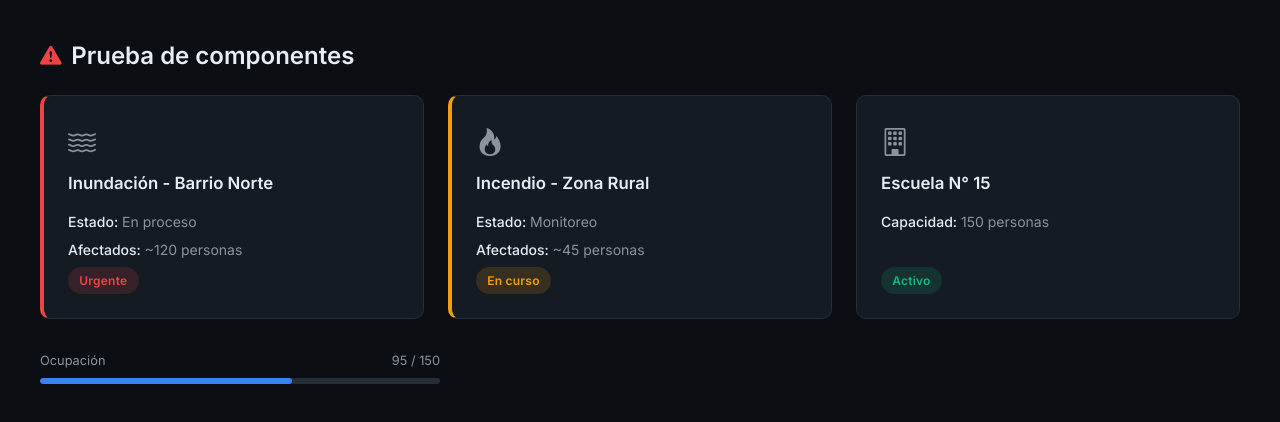
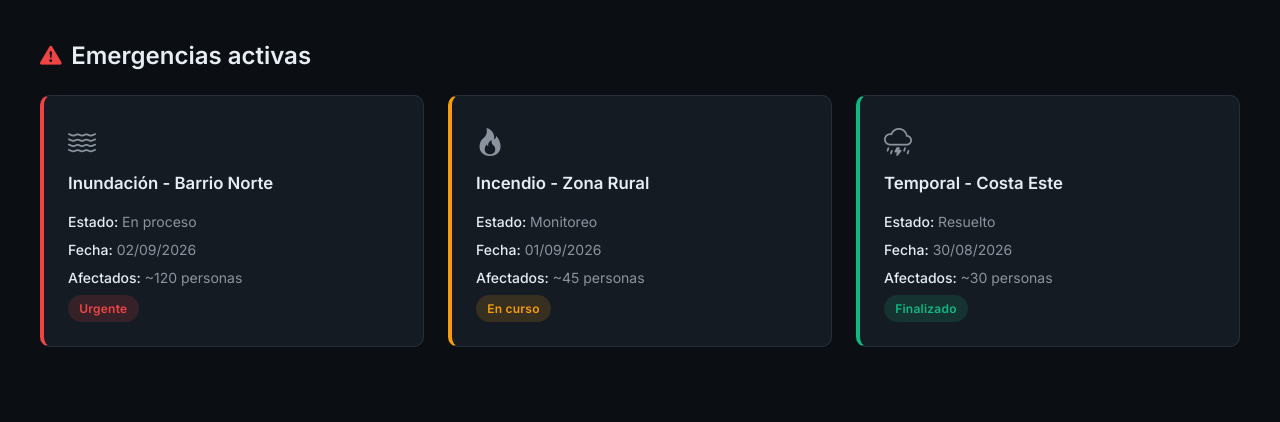
Before and after one commit to conty-111/geco-frontend, a React (Vite) app: page / in a window 1280 px wide. Shown: the top 422 px of the page. Built offline with nearby package versions, Linux system fonts and the light colour scheme.

Commit message:
feat: agrega datos de emergencias, recursos, refugios, voluntarios, solicitudes y estadisticas

```diff
--- a/src/App.jsx
+++ b/src/App.jsx
@@ -1,46 +1,23 @@
 import Tarjeta from "./components/ui/Tarjeta";
 import TituloSeccion from "./components/ui/TituloSeccion";
-import BarraProgreso from "./components/ui/BarraProgreso";
+import { emergencias } from "./data/emergencias";
 
 export default function App() {
   return (
     <main style={{ padding: "2.5rem" }}>
-      <TituloSeccion icono="bi-exclamation-triangle-fill" texto="Prueba de componentes" />
+      <TituloSeccion icono="bi-exclamation-triangle-fill" texto="Emergencias activas" />
 
       <div className="grilla-tarjetas">
-        <Tarjeta
-          icono="bi-water"
-          titulo="Inundación - Barrio Norte"
-          gravedad="alta"
-          datos={[
-            { label: "Estado", valor: "En proceso" },
-            { label: "Afectados", valor: "~120 personas" },
-          ]}
-          estado={{ texto: "Urgente", tipo: "alerta" }}
-        />
-
-        <Tarjeta
-          icono="bi-fire"
-          titulo="Incendio - Zona Rural"
-          gravedad="media"
-          datos={[
-            { label: "Estado", valor: "Monitoreo" },
-            { label: "Afectados", valor: "~45 personas" },
-          ]}
-          estado={{ texto: "En curso", tipo: "atencion" }}
-        />
-
-        <Tarjeta
-          icono="bi-building"
-          titulo="Escuela N° 15"
-          datos={[{ label: "Capacidad", valor: "150 personas" }]}
-          estado={{ texto: "Activo", tipo: "resuelto" }}
-        >
-        </Tarjeta>
-      </div>
-
-      <div style={{ maxWidth: "400px", marginTop: "2rem" }}>
-        <BarraProgreso valor={95} maximo={150} etiqueta="Ocupación" />
+        {emergencias.map((emergencia) => (
+          <Tarjeta
+            key={emergencia.id}
+            icono={emergencia.icono}
+            titulo={emergencia.titulo}
+            gravedad={emergencia.gravedad}
+            datos={emergencia.datos}
+            estado={emergencia.estado}
+          />
+        ))}
       </div>
     </main>
   );
--- /dev/null
+++ b/src/data/emergencias.js
@@ -0,0 +1,38 @@
+export const emergencias = [
+  {
+    id: 1,
+    icono: "bi-water",
+    titulo: "Inundación - Barrio Norte",
+    gravedad: "alta",
+    datos: [
+      { label: "Estado", valor: "En proceso" },
+      { label: "Fecha", valor: "02/09/2026" },
+      { label: "Afectados", valor: "~120 personas" },
+    ],
+    estado: { texto: "Urgente", tipo: "alerta" },
+  },
+  {
+    id: 2,
+    icono: "bi-fire",
+    titulo: "Incendio - Zona Rural",
+    gravedad: "media",
+    datos: [
+      { label: "Estado", valor: "Monitoreo" },
+      { label: "Fecha", valor: "01/09/2026" },
+      { label: "Afectados", valor: "~45 personas" },
+    ],
+    estado: { texto: "En curso", tipo: "atencion" },
+  },
+  {
+    id: 3,
+    icono: "bi-cloud-lightning-rain",
+    titulo: "Temporal - Costa Este",
+    gravedad: "baja",
+    datos: [
+      { label: "Estado", valor: "Resuelto" },
+      { label: "Fecha", valor: "30/08/2026" },
+      { label: "Afectados", valor: "~30 personas" },
+    ],
+    estado: { texto: "Finalizado", tipo: "resuelto" },
+  },
+];
```
Also changed, not shown: src/data/estadisticas.js (added, +8 -0 lines), src/data/recursos.js (added, +42 -0 lines), src/data/refugios.js (added, +29 -0 lines), src/data/solicitudes.js (added, +38 -0 lines), src/data/voluntarios.js (added, +35 -0 lines).
